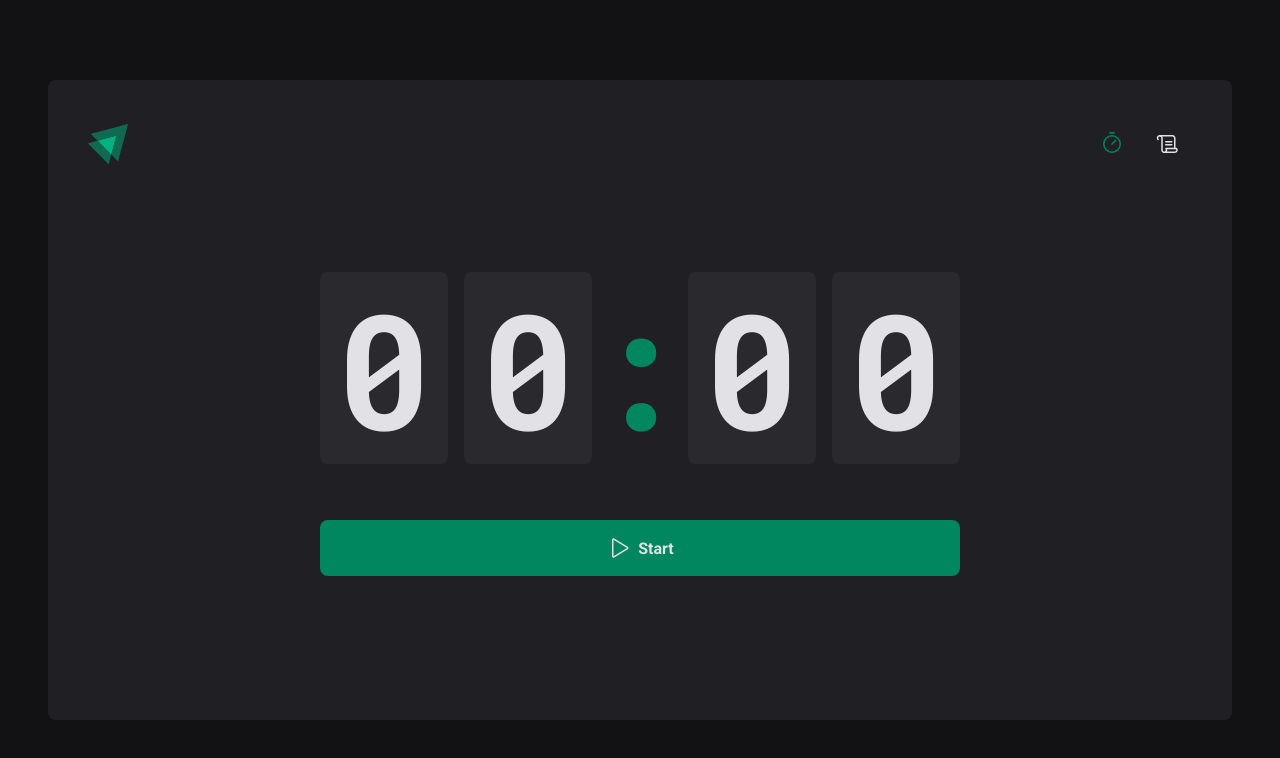
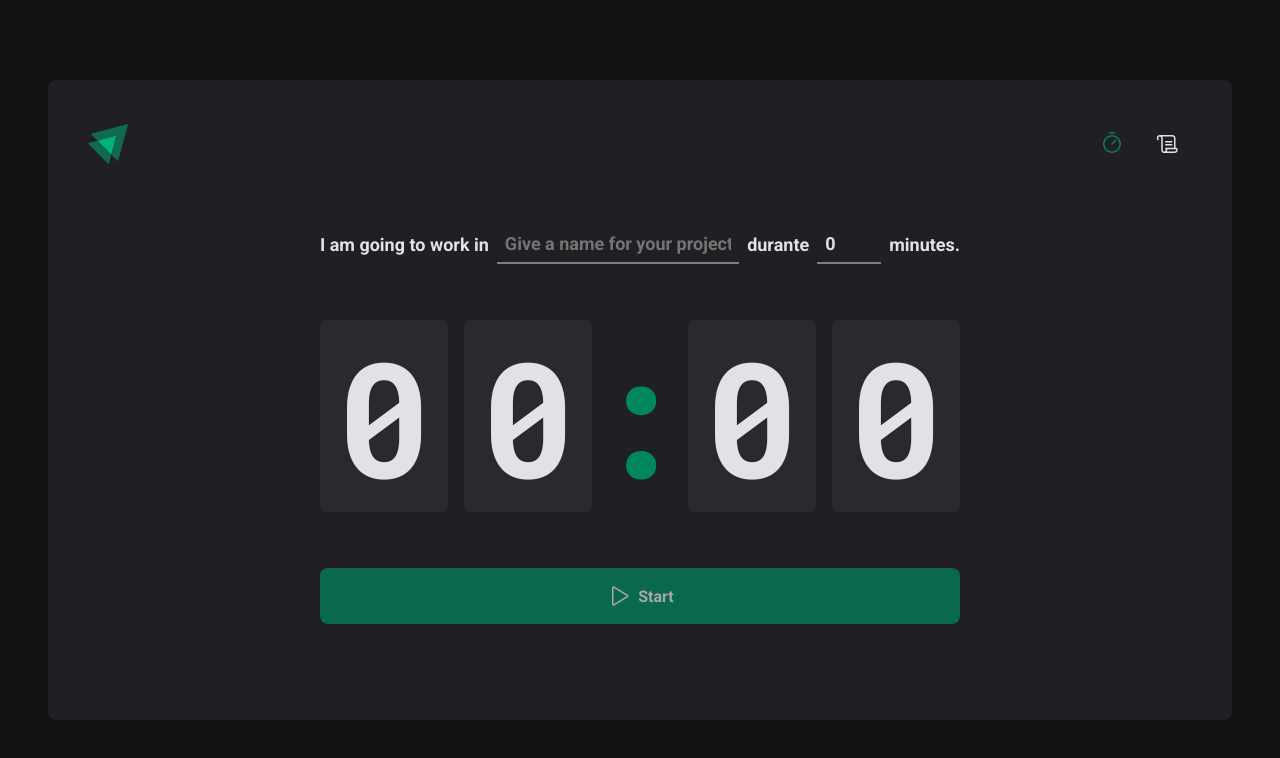
Before and after one commit to mhayk/ignite-pomodoro, a React (Vite) app: page / in a window 1280 px wide. Shown: the top 758 px of the page. Built offline with nearby package versions, Linux system fonts and the light colour scheme.

Commit message:
feat: add context in the form with react-hook-form

```diff
--- a/src/pages/Home/components/Countdown/index.tsx
+++ b/src/pages/Home/components/Countdown/index.tsx
@@ -1,12 +1,17 @@
-import { useContext, useEffect, useState } from "react";
+import { useContext, useEffect } from "react";
 import { differenceInSeconds } from "date-fns";
 import { CountDownContainer, Separator } from "./styles";
 import { CyclesContext } from "../..";
 
 export function Countdown() {
-  const { activeCycle, activeCycleId, markCurrentCycleAsFinished } =
-    useContext(CyclesContext);
-  const [amountSecondsPassed, setAmountSecondsPassed] = useState(0);
+  const {
+    activeCycle,
+    activeCycleId,
+    markCurrentCycleAsFinished,
+    amountSecondsPassed,
+    setSecondsPassed,
+  } = useContext(CyclesContext);
+
   const totalSeconds = activeCycle ? activeCycle.minutesAmount * 60 : 0;
 
   useEffect(() => {
@@ -22,11 +27,11 @@
         if (secondsDifference > totalSeconds) {
           markCurrentCycleAsFinished();
 
-          setAmountSecondsPassed(totalSeconds);
+          setSecondsPassed(totalSeconds);
 
           clearInterval(interval);
         } else {
-          setAmountSecondsPassed(secondsDifference);
+          setSecondsPassed(secondsDifference);
         }
       }, 1000);
     }
@@ -34,7 +39,13 @@
     return () => {
       clearInterval(interval);
     };
-  }, [activeCycle, totalSeconds, activeCycleId, markCurrentCycleAsFinished]);
+  }, [
+    activeCycle,
+    totalSeconds,
+    activeCycleId,
+    markCurrentCycleAsFinished,
+    setSecondsPassed,
+  ]);
 
   const currentSeconds = activeCycle ? totalSeconds - amountSecondsPassed : 0;
 
--- a/src/pages/Home/components/NewCycleForm/index.tsx
+++ b/src/pages/Home/components/NewCycleForm/index.tsx
@@ -1,31 +1,12 @@
+import { useContext } from "react";
+import { useFormContext } from "react-hook-form";
+import { CyclesContext } from "../..";
 import { FormContainer, MinutesAmountInput, TaskInput } from "./styles";
-import * as zod from "zod";
-import { useForm } from "react-hook-form";
-import { zodResolver } from "@hookform/resolvers/zod";
-
-const newCycleFormValidationSchema = zod.object({
-    task: zod.string().min(1, "Inform the task"),
-    minutesAmount: zod
-        .number()
-        .min(5)
-        .max(60, "The cycle needs to be maximum 60 minutes"),
-});
-
-// interface NewCycleFormData {
-//   task: string;
-//   minutesAmount: number;
-// }
-
-type NewCycleFormData = zod.infer<typeof newCycleFormValidationSchema>;
 
 export function NewCycleForm() {
-    const { register, handleSubmit, watch, reset } = useForm<NewCycleFormData>({
-        resolver: zodResolver(newCycleFormValidationSchema),
-        defaultValues: {
-            task: "",
-            minutesAmount: 0,
-        },
-    });
+  const { activeCycle } = useContext(CyclesContext);
+  const { register } = useFormContext();
+
   return (
     <FormContainer>
       <label htmlFor="task">I am going to work in</label>
--- a/src/pages/Home/index.tsx
+++ b/src/pages/Home/index.tsx
@@ -1,6 +1,6 @@
 import { HandPalm, Play } from "phosphor-react";
 
-import { createContext, useEffect, useState } from "react";
+import { createContext, useState } from "react";
 
 import {
   HomeContainer,
@@ -10,6 +10,9 @@
 import { NewCycleForm } from "./components/NewCycleForm";
 import { Countdown } from "./components/Countdown";
 
+import * as zod from "zod";
+import { FormProvider, useForm } from "react-hook-form";
+import { zodResolver } from "@hookform/resolvers/zod";
 interface Cycle {
   id: string;
   task: string;
@@ -22,16 +25,43 @@
 interface CyclesContextType {
   activeCycle: Cycle | undefined;
   activeCycleId: string | null;
+  amountSecondsPassed: number;
   markCurrentCycleAsFinished: () => void;
+  setSecondsPassed: (seconds: number) => void;
 }
 
 export const CyclesContext = createContext({} as CyclesContextType);
 
+const newCycleFormValidationSchema = zod.object({
+  task: zod.string().min(1, "Inform the task"),
+  minutesAmount: zod
+    .number()
+    .min(5)
+    .max(60, "The cycle needs to be maximum 60 minutes"),
+});
+
+type NewCycleFormData = zod.infer<typeof newCycleFormValidationSchema>;
+
 export function Home() {
   const [cycles, setCycles] = useState<Cycle[]>([]);
   const [activeCycleId, setActiveCycleId] = useState<string | null>(null);
+  const [amountSecondsPassed, setAmountSecondsPassed] = useState(0);
+
+  const newCycleForm = useForm<NewCycleFormData>({
+    resolver: zodResolver(newCycleFormValidationSchema),
+    defaultValues: {
+      task: "",
+      minutesAmount: 0,
+    },
+  });
+
+  const { handleSubmit, watch, reset } = newCycleForm;
 
   const activeCycle = cycles.find((cycle) => cycle.id === activeCycleId);
+
+  function setSecondsPassed(seconds: number) {
+    setAmountSecondsPassed(seconds);
+  }
 
   function markCurrentCycleAsFinished() {
     setCycles((state) =>
@@ -45,22 +75,22 @@
     );
   }
 
-  // function handleCreateNewCycle(data: NewCycleFormData) {
-  //   const id = String(new Date().getTime());
+  function handleCreateNewCycle(data: NewCycleFormData) {
+    const id = String(new Date().getTime());
 
-  //   const newCycle: Cycle = {
-  //     id,
-  //     task: data.task,
-  //     minutesAmount: data.minutesAmount,
-  //     startDate: new Date(),
-  //   };
+    const newCycle: Cycle = {
+      id,
+      task: data.task,
+      minutesAmount: data.minutesAmount,
+      startDate: new Date(),
+    };
 
-  //   setCycles((state) => [...state, newCycle]);
-  //   setActiveCycleId(id);
-  //   setAmountSecondsPassed(0);
+    setCycles((state) => [...state, newCycle]);
+    setActiveCycleId(id);
+    setAmountSecondsPassed(0);
 
-  //   reset();
-  // }
+    reset();
+  }
 
   function handleInterruptCycle() {
     setCycles((state) =>
@@ -76,16 +106,24 @@
     setActiveCycleId(null);
   }
 
-  // const task = watch("task");
-  // const isSubmitDisabled = !task;
+  const task = watch("task");
+  const isSubmitDisabled = !task;
 
   return (
     <HomeContainer>
-      <form /* onSubmit={handleSubmit(handleCreateNewCycle)} */ action="">
+      <form onSubmit={handleSubmit(handleCreateNewCycle)} action="">
         <CyclesContext.Provider
-          value={{ activeCycle, activeCycleId, markCurrentCycleAsFinished }}
+          value={{
+            activeCycle,
+            activeCycleId,
+            markCurrentCycleAsFinished,
+            amountSecondsPassed,
+            setSecondsPassed,
+          }}
         >
-          {/* <NewCycleForm /> */}
+          <FormProvider {...newCycleForm}>
+            <NewCycleForm />
+          </FormProvider>
 
           <Countdown
           // activeCycle={activeCycle}
@@ -100,7 +138,7 @@
             Stop
           </StopCountDownButton>
         ) : (
-          <StartCountDownButton /* disabled={isSubmitDisabled} */ type="submit">
+          <StartCountDownButton disabled={isSubmitDisabled} type="submit">
             <Play size={24} />
             Start
           </StartCountDownButton>
```
Lines whose indentation alone changed are shown as unchanged.
